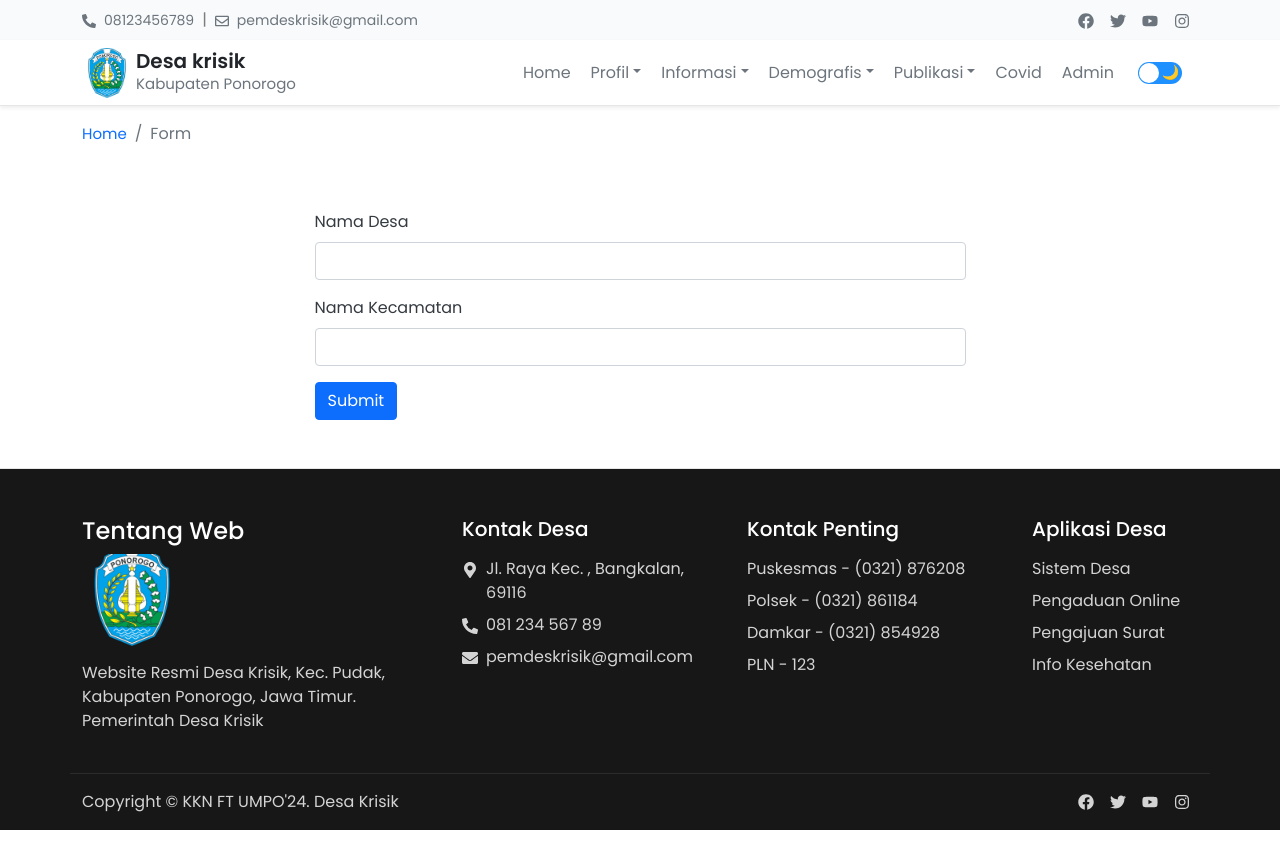
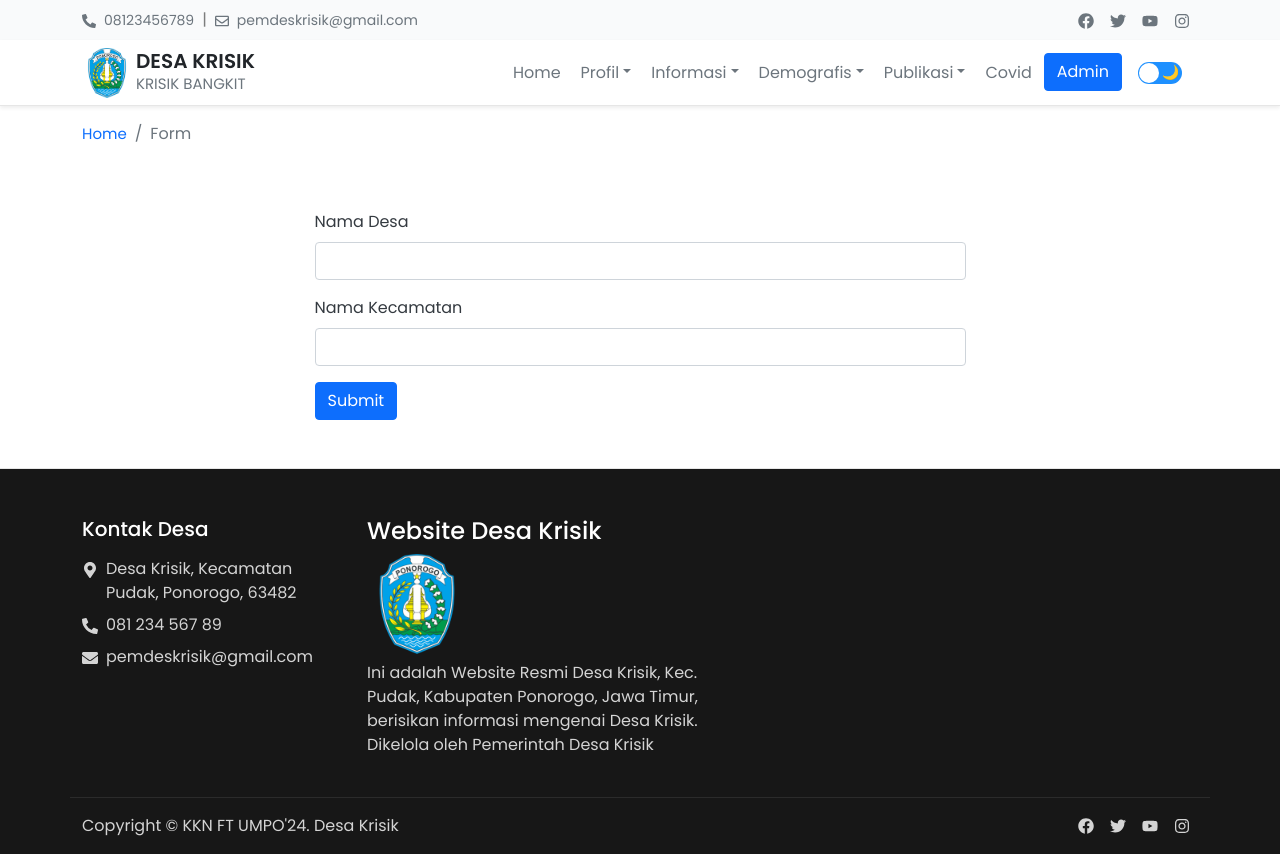
Before and after one commit to nailarraza/krisik, a Next.js app: page /form in a window 1280 px wide. Before the commit the page ends 830 px from the top, so only its background shows below. Built offline with nearby package versions, Linux system fonts and the light colour scheme.

Commit message:
update: Footer(logo, desc), navbarTop(title logo)

```diff
--- a/components/Footer.js
+++ b/components/Footer.js
@@ -39,19 +39,14 @@
             <footer className="bg-dark text-white border-top-primary">
                 <div className="container pt-5">
                     <div className="row">
-                        <div className="col-md-8 col-lg-4 my-2 my-md-0">
-                            <h4>Tentang Web</h4>
-                            <Image src={imgLogo} className="img-fluid mb-2" alt="image" height={100} width={100} />
-                            <p className="text-white-80 text-15">Website Resmi Desa Krisik, Kec. Pudak, Kabupaten Ponorogo, Jawa
-                                Timur. Pemerintah Desa Krisik</p>
-                        </div>
+
                         <div className="col-md-6 col-lg-3 my-2 my-md-0">
                             <h5 className="mb-3">Kontak Desa</h5>
                             <ul className="list-unstyled text-white-80 text-decoration-none text-15">
                                 <li className="my-2">
                                     <div className="d-flex">
                                         <i className="me-2"><FaMapMarkerAlt/></i>
-                                        Jl. Raya {namaDesa} Kec. {namaKecamatan}, Bangkalan, 69116
+                                        Desa Krisik, Kecamatan Pudak, Ponorogo, 63482
                                     </div>
                                 </li>
                                 <li className="my-2">
@@ -64,7 +59,14 @@
                                 </li>
                             </ul>
                         </div>
-                        <div className="col-md-6 col-lg-3 my-2 my-md-0">
+
+                        <div className="col-md-8 col-lg-4 my-2 my-md-0">
+                            <h4>Website Desa Krisik</h4>
+                            <Image src={imgLogo} className="img-fluid" alt="image" height={100} width={100} />
+                            <p className="text-white-80 text-15">Ini adalah Website Resmi Desa Krisik, Kec. Pudak, Kabupaten Ponorogo, Jawa
+                                Timur, berisikan informasi mengenai Desa Krisik. Dikelola oleh Pemerintah Desa Krisik</p>
+                        </div>
+                        {/*<div className="col-md-6 col-lg-3 my-2 my-md-0">
                             <h5 className="mb-3">Kontak Penting</h5>
                             <ul className="list-unstyled text-white-80 text-decoration-none text-15">
                                 <li className="my-2">
@@ -80,8 +82,8 @@
                                     PLN - 123
                                 </li>
                             </ul>
-                        </div>
-                        <div className="col-md-6 col-lg-2 my-2 my-md-0">
+                        </div>*/}
+                        {/*<div className="col-md-6 col-lg-2 my-2 my-md-0">
                             <h5 className="mb-3">Aplikasi Desa</h5>
                             <ul className="list-unstyled text-white-80 text-decoration-none text-15">
                                 <li className="my-2">
@@ -97,7 +99,7 @@
                                     <a href="https://web-anjungan-desa.vercel.app" className="text-decoration-none text-white-80" rel="noreferrer" target="_blank">Info Kesehatan</a>
                                 </li>
                             </ul>
-                        </div>
+                        </div>*/}
                     </div>
                     <div className="row pt-3 pb-md-0 mt-4 border-top-dark">
                         <div className="col-md-8  text-center text-md-start text-15">
--- a/components/NavBarTop.js
+++ b/components/NavBarTop.js
@@ -21,7 +21,7 @@
   let [namaDesa, setNamaDesa] = useState("Alang Alang");
 
   useEffect(() => {
-    setNamaDesa("krisik");
+    setNamaDesa("KRISIK");
   }, []);
 
   const [isFixedNavbar, setFixedNavbar] = useState("false");
@@ -176,10 +176,10 @@
               />{" "}
               <div>
                 <h5 className="ms-1 my-0 fw-600 text-color-primary">
-                  Desa {namaDesa}
+                  DESA {namaDesa}
                 </h5>
                 <p className="ms-1 mb-0 text-15 text-color-tertiary">
-                  Kabupaten Ponorogo
+                  KRISIK BANGKIT
                 </p>
               </div>
             </a>
@@ -400,7 +400,7 @@
               </li>
               <li className="nav-item ms-lg-1">
                 <ActiveLink activeClassName="active" href="/login">
-                  <a className="nav-link text-color-tertiary">Admin</a>
+                <button className="btn btn-primary rounded">Admin</button>
                 </ActiveLink>
               </li>
               {/* <li className="nav-item ms-lg-1">
```
